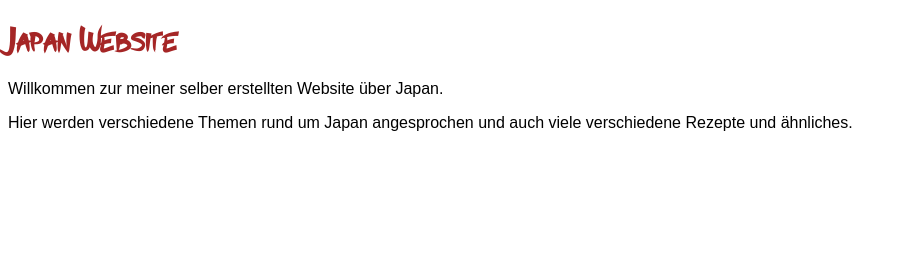
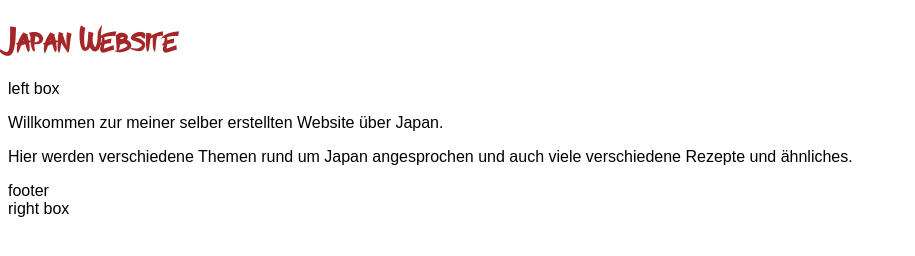
Before and after one commit to luforster/Japan-Website, a plain HTML site: page index.html in a window 1280 px wide. Shown: the whole page, without its empty margins (0-915 px from the left). Drawn offline with Linux system fonts and the light colour scheme.

Commit message:
nochmal herumprobiert und flexboxen eingefügt

```diff
--- a/index.html
+++ b/index.html
@@ -8,9 +8,15 @@
     <link rel="stylesheet" href="main.css">
 </head>
 <body>
-    <h1>Japan Website</h1>
-    <p>Willkommen zur meiner selber erstellten Website über Japan.</p>
-    <p>Hier werden verschiedene Themen rund um Japan angesprochen und auch viele verschiedene Rezepte und ähnliches.</p>
+    <div class="flex-container">
+            <div><h1>Japan Website</h1></div>
+            <div>left box</div>
+            <div> <p>Willkommen zur meiner selber erstellten Website über Japan.</p>
+                <p>Hier werden verschiedene Themen rund um Japan angesprochen und auch viele verschiedene Rezepte und ähnliches.</p>
+            </div>
+            <div>footer</div>
+            <div>right box</div>
+          </div>
 
 </body>
 </html>
```
Also changed, not shown: main.css (line endings or trailing spaces).
